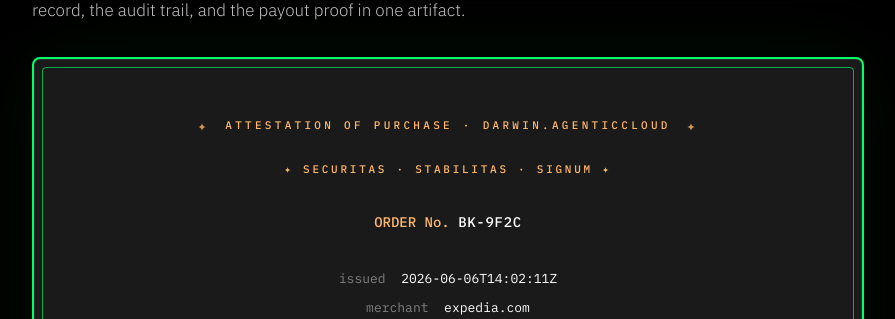
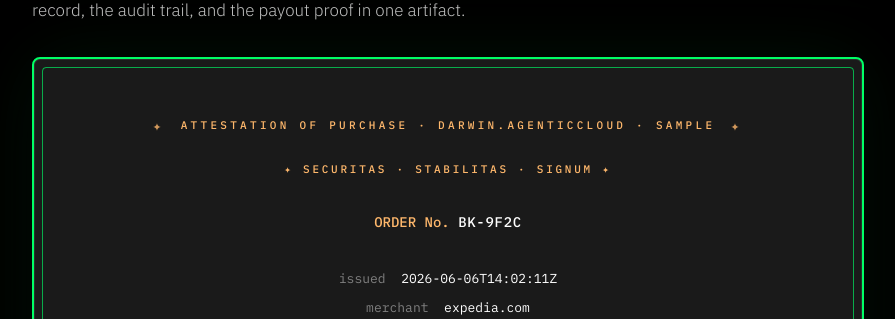
Before and after one commit to aicatalyst-team/darwin-agentic-cloud, a Python web app: template darwin/agenticcloud/templates/commerce.html in a window 1280 px wide. Shown: the part 1616-1935 px from the top of the page, without its empty margins (192-1087 px from the left). Run offline with Jinja, Linux system fonts and the light colour scheme; the template is opened without the code that fills it, so the values that code supplies are empty.

Commit message:
docs: label commerce sample receipt
Signed-off-by: VladimirEdouard <135543245+vje013@users.noreply.github.com>

```diff
--- a/darwin/agenticcloud/templates/commerce.html
+++ b/darwin/agenticcloud/templates/commerce.html
@@ -528,7 +528,7 @@ footer .footer-motto {
       <div class="cert-header">
         <div class="cert-title-bar">
           <span class="seal">✦</span>
-          <span>Attestation of Purchase · darwin.agenticcloud</span>
+          <span>Attestation of Purchase · darwin.agenticcloud · sample</span>
           <span class="seal">✦</span>
         </div>
         <div class="cert-motto">✦ SECURITAS · STABILITAS · SIGNUM ✦</div>
```
